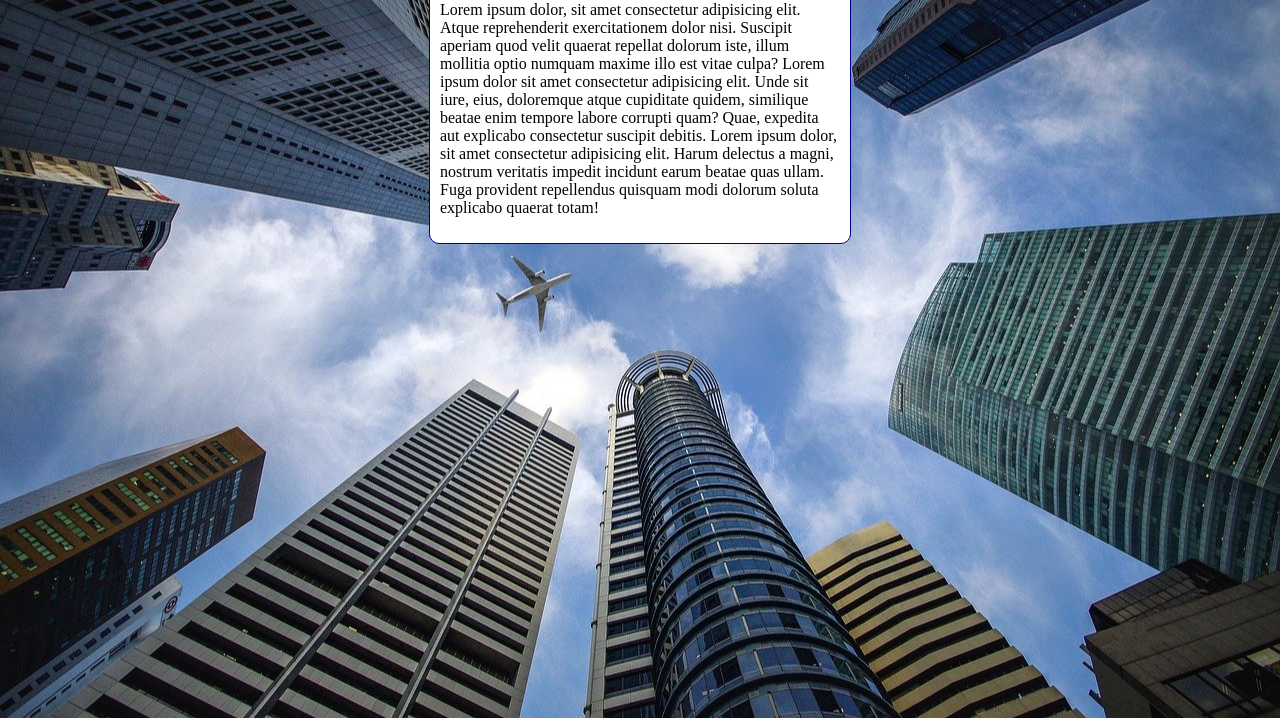
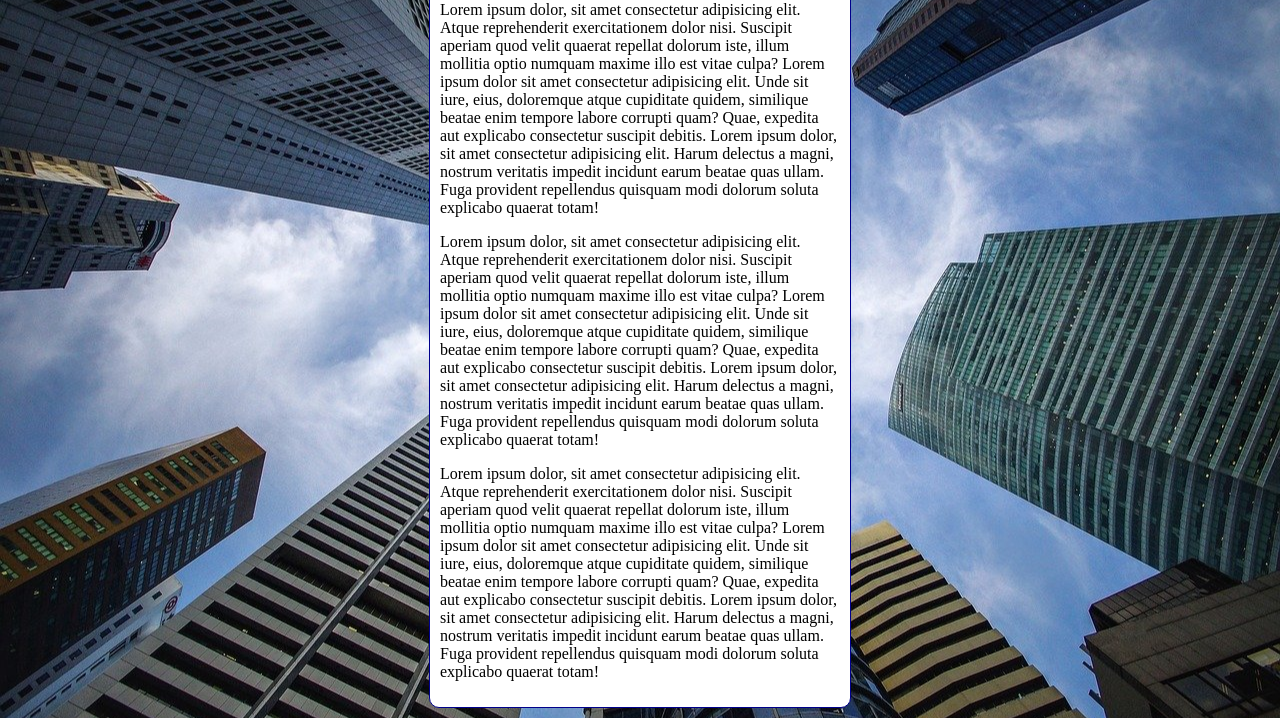
Before and after one commit to gabrielgg1/html-css, a plain HTML site: page exercicios/022/fundo006.html in a window 1280 px wide. Shown: the part 98-816 px from the top of the page. Drawn offline with Linux system fonts and the light colour scheme.

Commit message:
Initial commit

```diff
--- a/exercicios/022/fundo006.html
+++ b/exercicios/022/fundo006.html
@@ -4,7 +4,7 @@
     <meta charset="UTF-8">
     <meta http-equiv="X-UA-Compatible" content="IE=edge">
     <meta name="viewport" content="width=device-width, initial-scale=1.0">
-    <title>Document</title>
+    <title>Fundo fixo de tela</title>
     <style>
         body {
             height: 100vh;
@@ -29,6 +29,8 @@
     <main>
         <h1>Teste de imagem de fundo</h1>
         <p>Lorem ipsum dolor, sit amet consectetur adipisicing elit. Atque reprehenderit exercitationem dolor nisi. Suscipit aperiam quod velit quaerat repellat dolorum iste, illum mollitia optio numquam maxime illo est vitae culpa? Lorem ipsum dolor sit amet consectetur adipisicing elit. Unde sit iure, eius, doloremque atque cupiditate quidem, similique beatae enim tempore labore corrupti quam? Quae, expedita aut explicabo consectetur suscipit debitis. Lorem ipsum dolor, sit amet consectetur adipisicing elit. Harum delectus a magni, nostrum veritatis impedit incidunt earum beatae quas ullam. Fuga provident repellendus quisquam modi dolorum soluta explicabo quaerat totam!</p>
+        <p>Lorem ipsum dolor, sit amet consectetur adipisicing elit. Atque reprehenderit exercitationem dolor nisi. Suscipit aperiam quod velit quaerat repellat dolorum iste, illum mollitia optio numquam maxime illo est vitae culpa? Lorem ipsum dolor sit amet consectetur adipisicing elit. Unde sit iure, eius, doloremque atque cupiditate quidem, similique beatae enim tempore labore corrupti quam? Quae, expedita aut explicabo consectetur suscipit debitis. Lorem ipsum dolor, sit amet consectetur adipisicing elit. Harum delectus a magni, nostrum veritatis impedit incidunt earum beatae quas ullam. Fuga provident repellendus quisquam modi dolorum soluta explicabo quaerat totam!</p>
+        <p>Lorem ipsum dolor, sit amet consectetur adipisicing elit. Atque reprehenderit exercitationem dolor nisi. Suscipit aperiam quod velit quaerat repellat dolorum iste, illum mollitia optio numquam maxime illo est vitae culpa? Lorem ipsum dolor sit amet consectetur adipisicing elit. Unde sit iure, eius, doloremque atque cupiditate quidem, similique beatae enim tempore labore corrupti quam? Quae, expedita aut explicabo consectetur suscipit debitis. Lorem ipsum dolor, sit amet consectetur adipisicing elit. Harum delectus a magni, nostrum veritatis impedit incidunt earum beatae quas ullam. Fuga provident repellendus quisquam modi dolorum soluta explicabo quaerat totam!</p>
     </main>
 </body>
 </html>
```
